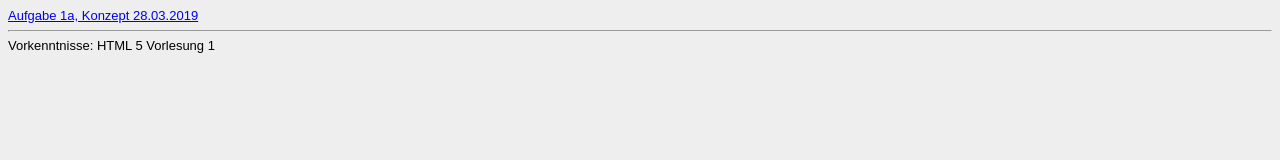
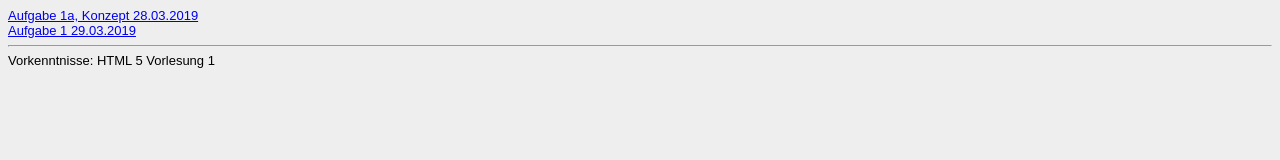
Before and after one commit to MoStein/mostein.github.io, a plain HTML site: page Steckbrief/steckbrief.htm in a window 1280 px wide. Drawn offline with Linux system fonts and the light colour scheme.

Commit message:
Update steckbrief.htm

```diff
--- a/Steckbrief/steckbrief.htm
+++ b/Steckbrief/steckbrief.htm
@@ -4,7 +4,7 @@
 <!-- Hier die Links zu den gelösten Aufgaben einstellen, aktuelle oben, alte stehen lassen! Format: Aufgabenbezeichnung, Datum -->
 
 <a href="https://user-images.githubusercontent.com/48826900/55170714-4f020000-5177-11e9-8ed6-4e75b5771703.JPG" target="Konzept Aufgabe 1">Aufgabe 1a, Konzept 28.03.2019</a></br>
-
+<a href="file:///Users/moritzstein/Documents/GitHub/MoStein.github.io/Projekt%201/Index.html" target="Aufgabe 1 29.03.2019">Aufgabe 1 29.03.2019</a>
 <!-- Hier bitte die Vorkenntnisse im Bereich Programmierung zu Beginn der Veranstaltung kurz beschreiben! -->
 <hr>
 Vorkenntnisse: HTML 5 Vorlesung 1
```
